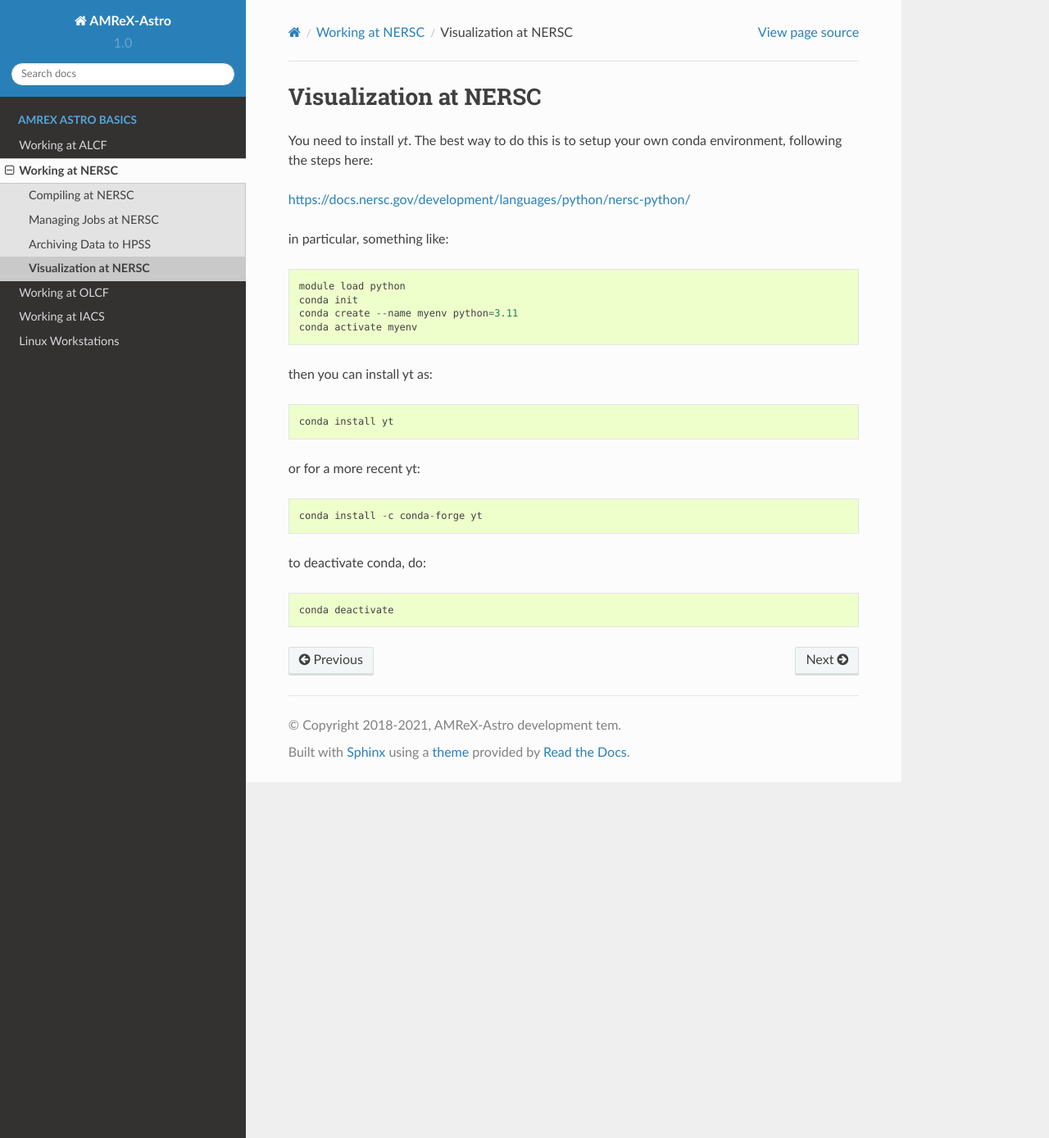
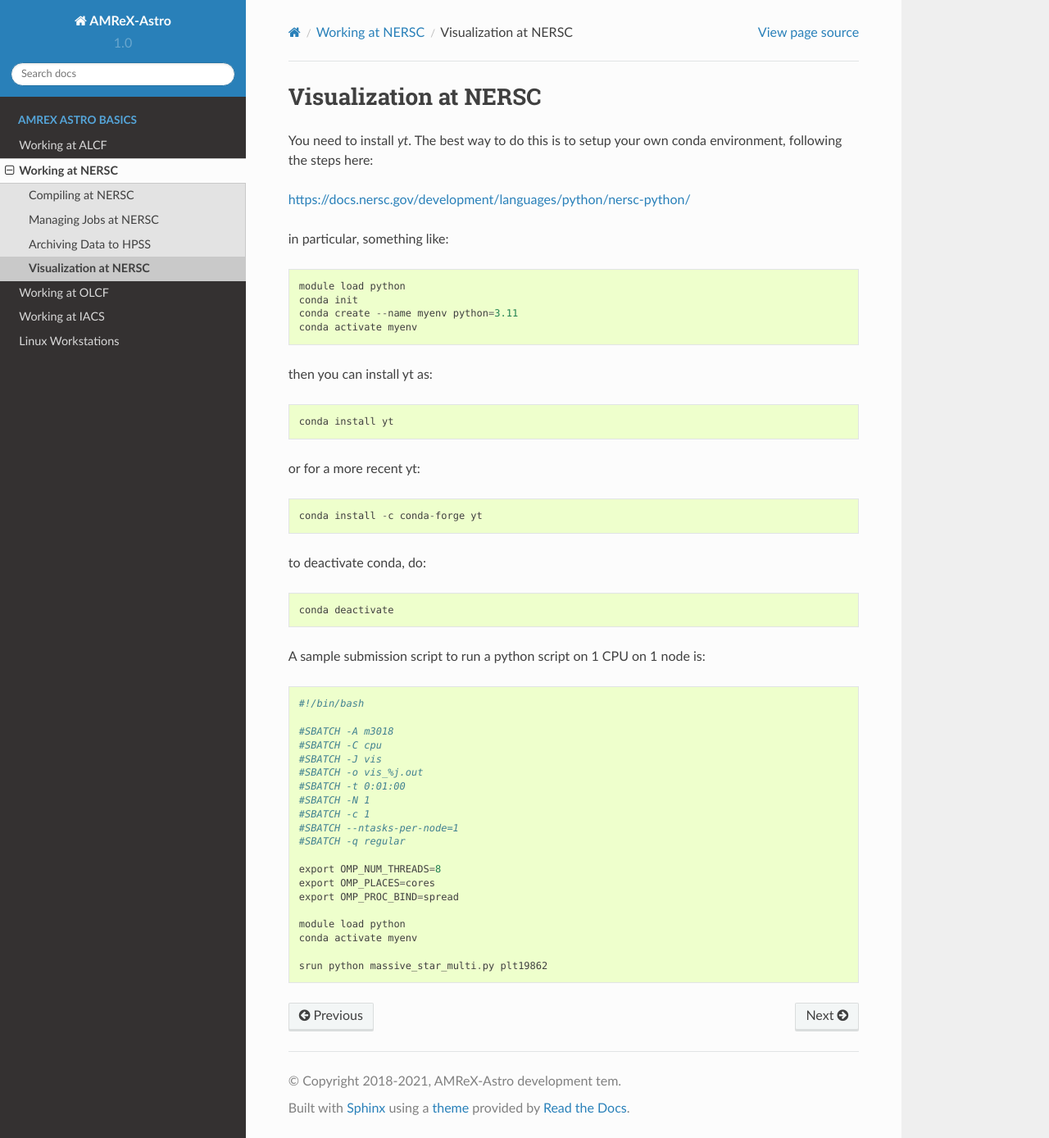
Before and after one commit to AMReX-Astro/workflow, a Sphinx documentation site: the page built from sphinx_docs/source/nersc-visualization.rst, in a window 1280 px wide and 1388 px high. Shown: the whole window at 82% size. Built offline with Sphinx 7.4.7 and the Read the Docs theme 2.0.0, drawn with Linux system fonts in a browser that asks for light colours.

Commit message:
add example script

```diff
--- a/sphinx_docs/source/nersc-visualization.rst
+++ b/sphinx_docs/source/nersc-visualization.rst
@@ -24,3 +24,29 @@ or for a more recent yt::
 to deactivate conda, do::
 
     conda deactivate
+
+
+A sample submission script to run a python script on 1 CPU on 1 node is:
+
+.. code::
+
+   #!/bin/bash
+
+   #SBATCH -A m3018
+   #SBATCH -C cpu
+   #SBATCH -J vis
+   #SBATCH -o vis_%j.out
+   #SBATCH -t 0:01:00
+   #SBATCH -N 1
+   #SBATCH -c 1
+   #SBATCH --ntasks-per-node=1
+   #SBATCH -q regular
+
+   export OMP_NUM_THREADS=8
+   export OMP_PLACES=cores
+   export OMP_PROC_BIND=spread
+
+   module load python
+   conda activate myenv
+
+   srun python massive_star_multi.py plt19862
```
